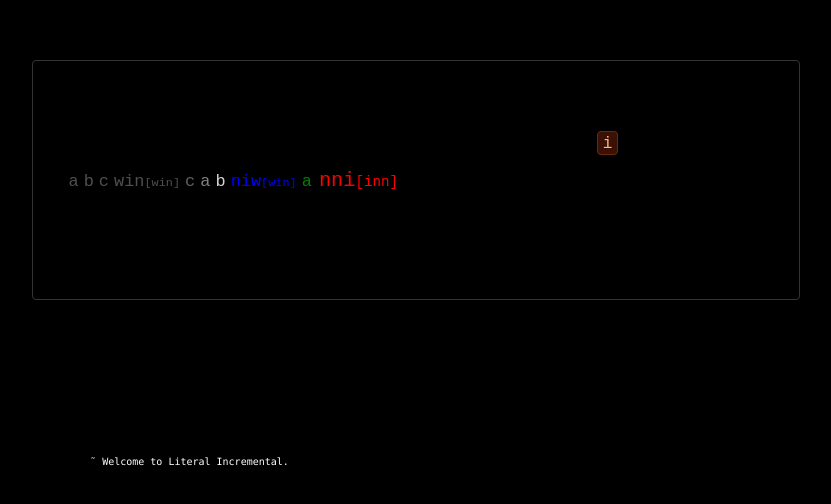
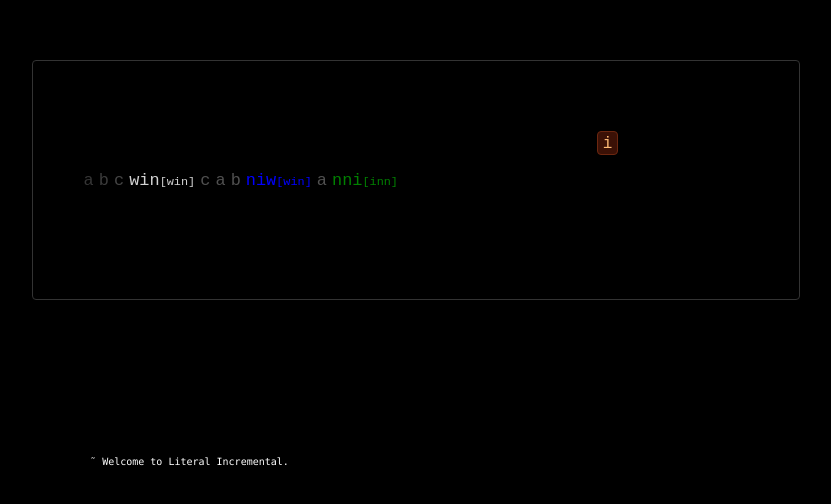
Before and after one commit to pyb/literal-incremental, a Next.js app: page / in a window 1280 px wide. Shown: the part 140-644 px from the top of the page, without its empty margins (224-1055 px from the left). Built offline with nearby package versions, Linux system fonts and the light colour scheme.

Commit message:
Changed Stream component coloring to not color single letters

```diff
--- a/src/app/UI/Stream.tsx
+++ b/src/app/UI/Stream.tsx
@@ -20,22 +20,21 @@ const prioStyle = (prio: number) => {
 }
 
 const prioOpacity = (prio: number) => {
-    if (prio < 10)
+    if (prio < 6)
         return {}
     else return {
         //opacity: 3/Math.sqrt(prio)
-        opacity: 10/(prio)
+        opacity: 6/(prio)
     }
 }
 
-const streamToText = (input: [Array<Letter>, string], index: number) => {
+const streamToText = (input: [Array<Letter>, string], index: number, wordIndex?: number) => {
     const letters:Array<Letter> = input[0];
     const word:string = input[1];
-    //console.log(letters);
-    //console.log(word)
+    const style = wordIndex ? prioStyle(wordIndex) : styles.prioDefault;
     return (
         <span className={styles.streamWord} key={index}>
-            <span className={prioStyle(index)} style={prioOpacity(index)}>
+            <span className={style} style={prioOpacity(index)}>
                 <span className={styles.smallSpace}> &nbsp; </span>
                 {letters.map((l: Letter, index: number) =>
                     (l.n > 5) ?
@@ -70,9 +69,14 @@ const Stream = ({stream, dict}: Props) => {
     }
     const l:number = separatedStream.length;
 
+    let colorIndex = 1;
+
     return (
         <div className={styles.streamComponent}>
-                {separatedStream.reverse().map(streamToText).reverse()}
+                {separatedStream.reverse()
+                                .map((input: [Array<Letter>, string], i:number) =>
+                                    streamToText(input, i, input[1].length > 1 ? colorIndex++ : undefined))
+                                .reverse()}
         </div>
     )
 }
```
